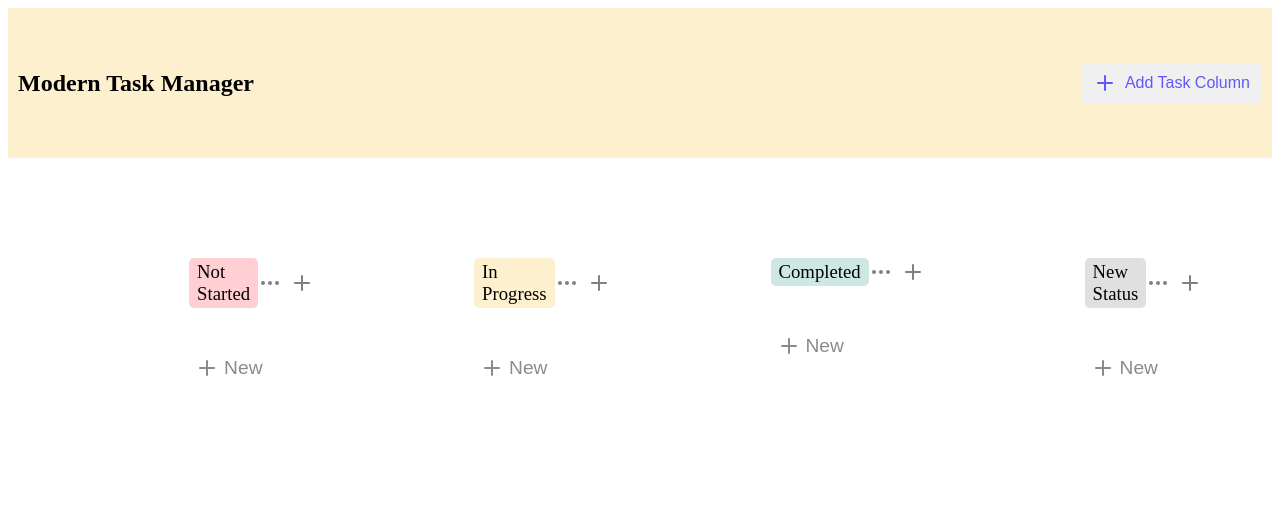
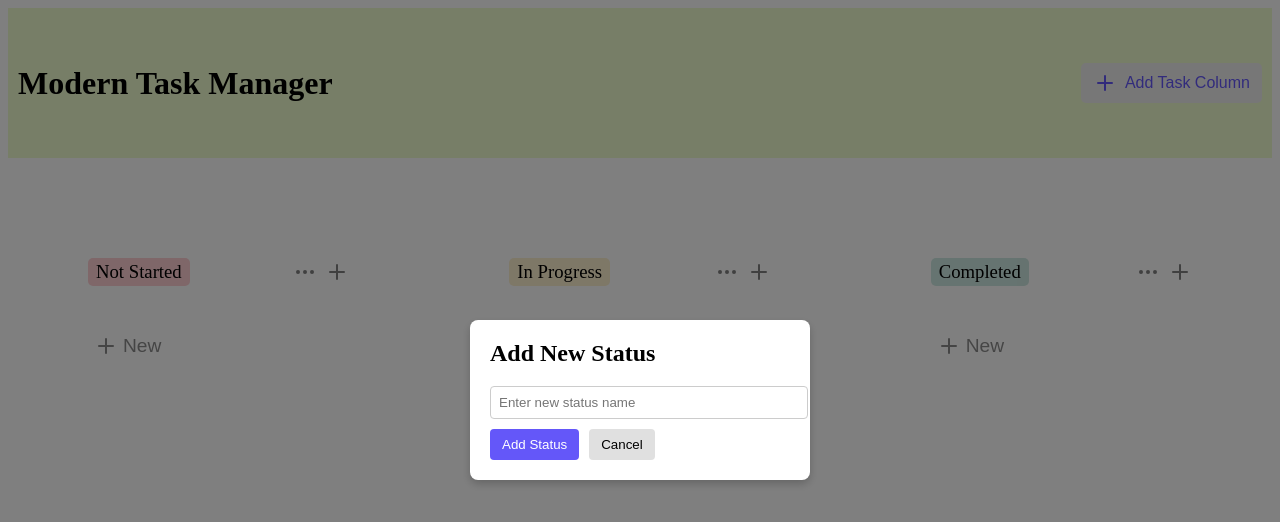
Before and after one commit to Keegan-20/airtribe-frontend-assesment, a React (Vite) app: page / in a window 1280 px wide. Both pictures are taken after a click on the button "Add Task Column". Shown: the top 522 px of the page. Built offline with nearby package versions, Linux system fonts and the light colour scheme.

Commit message:
ft:Option to add a new status.

```diff
--- a/src/App.css
+++ b/src/App.css
@@ -6,6 +6,6 @@
 .app_main{
   display:flex;
   justify-content: space-evenly;
-  padding:20px 8%;
+  padding:20px 0;
 
 }
--- a/src/App.jsx
+++ b/src/App.jsx
@@ -1,4 +1,3 @@
-// src/App.jsx
 import "./App.css";
 import { useState, useEffect } from "react";
 import TaskColumn from "./components/TaskColumn/TaskColumn";
@@ -79,10 +78,11 @@ function App() {
     closeModal();
   };
 
-  const handleAddColumn = () => {
+  //option to add new Column
+  const handleAddColumn = (statusName) => {
     const newStatus = `status_${Date.now()}`;
     const newColumn = {
-      title: "New Status",
+      title: statusName,
       status: newStatus,
       color: "#E0E0E0",
     };
--- a/src/components/Header/Header.css
+++ b/src/components/Header/Header.css
@@ -3,13 +3,15 @@
     justify-content: space-between;
     align-items: center;
     padding: 10px;
-    background-color: #FDF0CF;
+    background-color: #effdcf;
+    margin:0 !important;
     color: black;
   }
 
-  .header_title {
+  .header_title h1 {
     font-size: 24px;
     font-weight: bold;
+    text-align: center;
     margin: 0;
   }
 
--- a/src/components/Header/Header.jsx
+++ b/src/components/Header/Header.jsx
@@ -1,14 +1,36 @@
-import React from "react";
+import React, { useState } from "react";
 import { Plus } from "lucide-react";
 import "./Header.css";
+import StatusPopup from "../StatusPopup/StatusPopup";
 
 const Header = ({ onAddColumn }) => {
+  const [isPopupOpen, setPopupOpen] = useState(false);
+
+  const handleAddColumn = () => {
+    setPopupOpen(true); // Show the popup
+  };
+
+  const handleClosePopup = () => {
+    setPopupOpen(false); // Hide the popup
+  };
+
+  const handleAddStatus = (statusName) => {
+    onAddColumn(statusName); // Pass the new status name to the parent
+    handleClosePopup();
+  };
+
   return (
     <header className="header">
       <h1 className="header_title">Modern Task Manager</h1>
-      <button className="add_column_button" onClick={onAddColumn}>
+      <button className="add_column_button" onClick={handleAddColumn}>
         <Plus /> Add Task Column
       </button>
+      {isPopupOpen && (
+        <StatusPopup
+          onAddStatus={handleAddStatus}
+          onClose={handleClosePopup}
+        />
+      )}
     </header>
   );
 };
--- /dev/null
+++ b/src/components/StatusPopup/StatusPopup.css
@@ -0,0 +1,56 @@
+.popup_overlay {
+    position: fixed;
+    top: 0;
+    left: 0;
+    width: 100%;
+    height: 100%;
+    background-color: rgba(0, 0, 0, 0.5);
+    display: flex;
+    justify-content: center;
+    align-items: center;
+  }
+
+  .popup_content {
+    background-color: white;
+    padding: 20px;
+    border-radius: 8px;
+    box-shadow: 0 4px 8px rgba(0, 0, 0, 0.2);
+    width: 300px;
+  }
+
+  .popup_content h2 {
+    margin-top: 0;
+  }
+
+  .popup_content input {
+    width: 100%;
+    padding: 8px;
+    margin-bottom: 10px;
+    border: 1px solid #ccc;
+    border-radius: 4px;
+  }
+
+  .popup_content button {
+    padding: 8px 12px;
+    margin-right: 10px;
+    border: none;
+    border-radius: 4px;
+    cursor: pointer;
+  }
+
+  .popup_content button[type="submit"] {
+    background-color: #6457f9;
+    color: white;
+  }
+
+  .popup_content button[type="button"] {
+    background-color: #e0e0e0;
+  }
+
+  .popup_content button[type="submit"]:hover {
+    background-color: #231f5c;
+  }
+
+  .popup_content button[type="button"]:hover {
+    background-color: #d5d5d5;
+  }
--- /dev/null
+++ b/src/components/StatusPopup/StatusPopup.jsx
@@ -0,0 +1,38 @@
+import React, { useState } from "react";
+import "./StatusPopup.css";
+
+const StatusPopup = ({ onAddStatus, onClose }) => {
+  const [statusName, setStatusName] = useState("");
+
+  const handleChange = (e) => {
+    setStatusName(e.target.value);
+  };
+
+  const handleSubmit = (e) => {
+    e.preventDefault();
+    if (statusName) {
+      onAddStatus(statusName);
+    }
+  };
+
+  return (
+    <div className="popup_overlay" onClick={onClose}>
+      <div className="popup_content" onClick={(e) => e.stopPropagation()}>
+        <h2>Add New Status</h2>
+        <form onSubmit={handleSubmit}>
+          <input
+            type="text"
+            value={statusName}
+            onChange={handleChange}
+            placeholder="Enter new status name"
+            required
+          />
+          <button type="submit">Add Status</button>
+          <button type="button" onClick={onClose}>Cancel</button>
+        </form>
+      </div>
+    </div>
+  );
+};
+
+export default StatusPopup;
```
